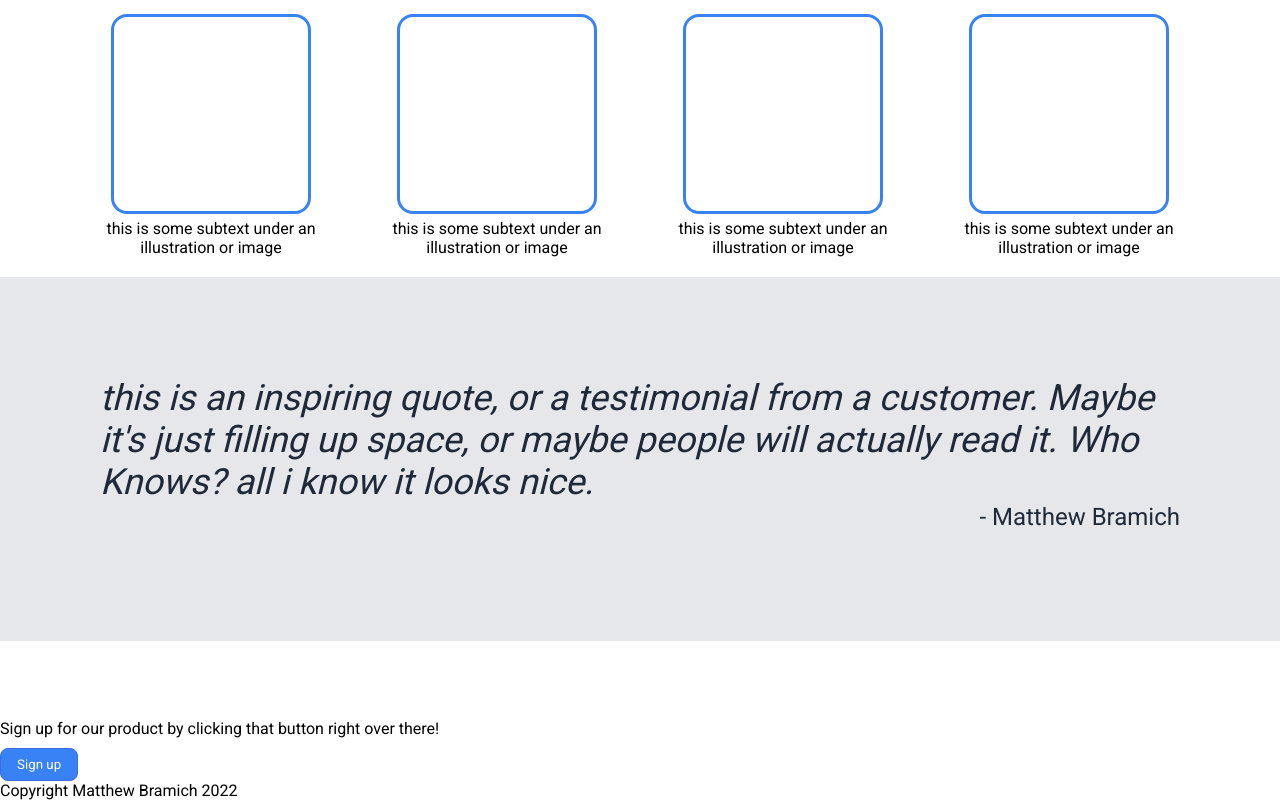
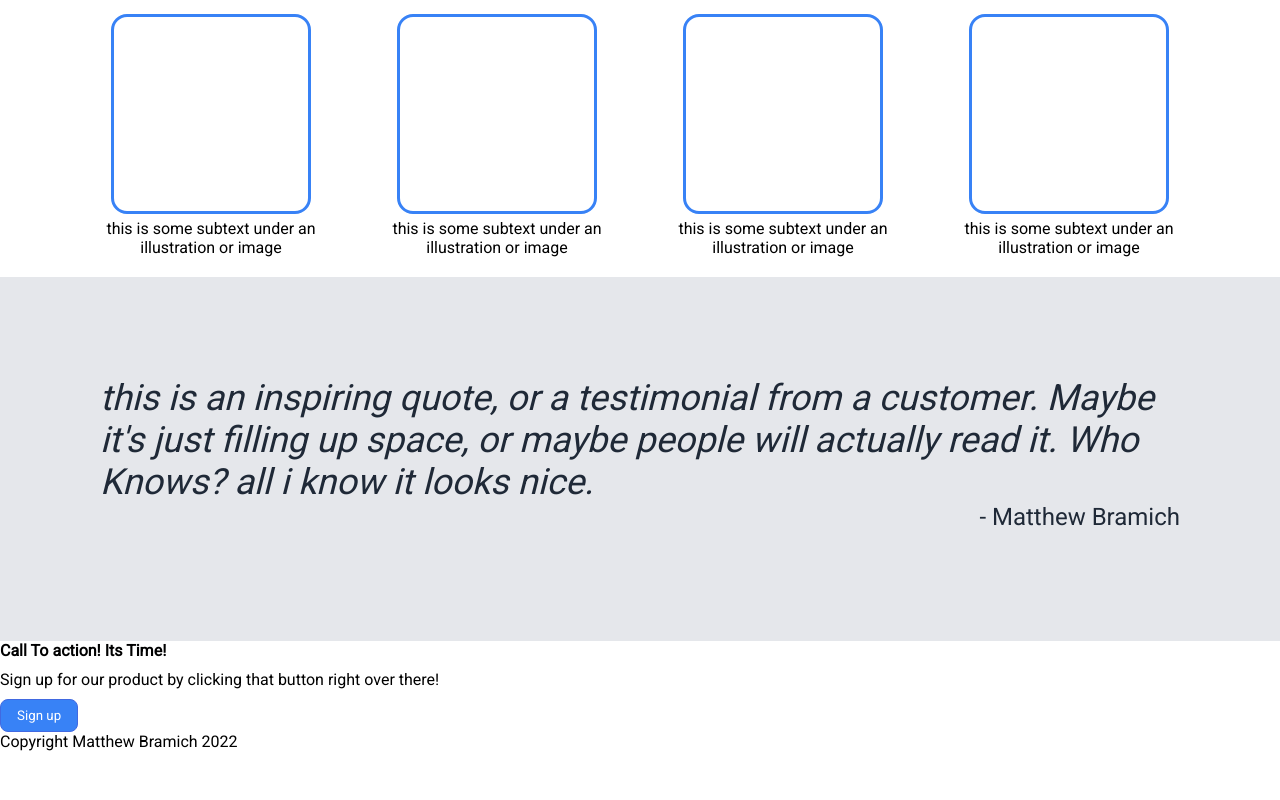
Before and after one commit to Matty035/odin-landingpage, a plain HTML site: page index.html in a window 1280 px wide. Shown: the part 343-1143 px from the top of the page. After the commit the page ends 1094 px from the top, so only its background shows below. Drawn offline with Linux system fonts and the light colour scheme.

Commit message:
Updated Sign Up Section

```diff
--- a/index.html
+++ b/index.html
@@ -74,7 +74,7 @@
 
     <div class="sign-up-section">
         <div class="Contact">
-            <p class="header">Call To action! Its Time!</p>
+            <p><b>Call To action! Its Time!</b></p>
             <p class="subtext">Sign up for our product by clicking that button right over there!</p>
              </div>
         <button class="sign-up"> Sign up</button>
```
